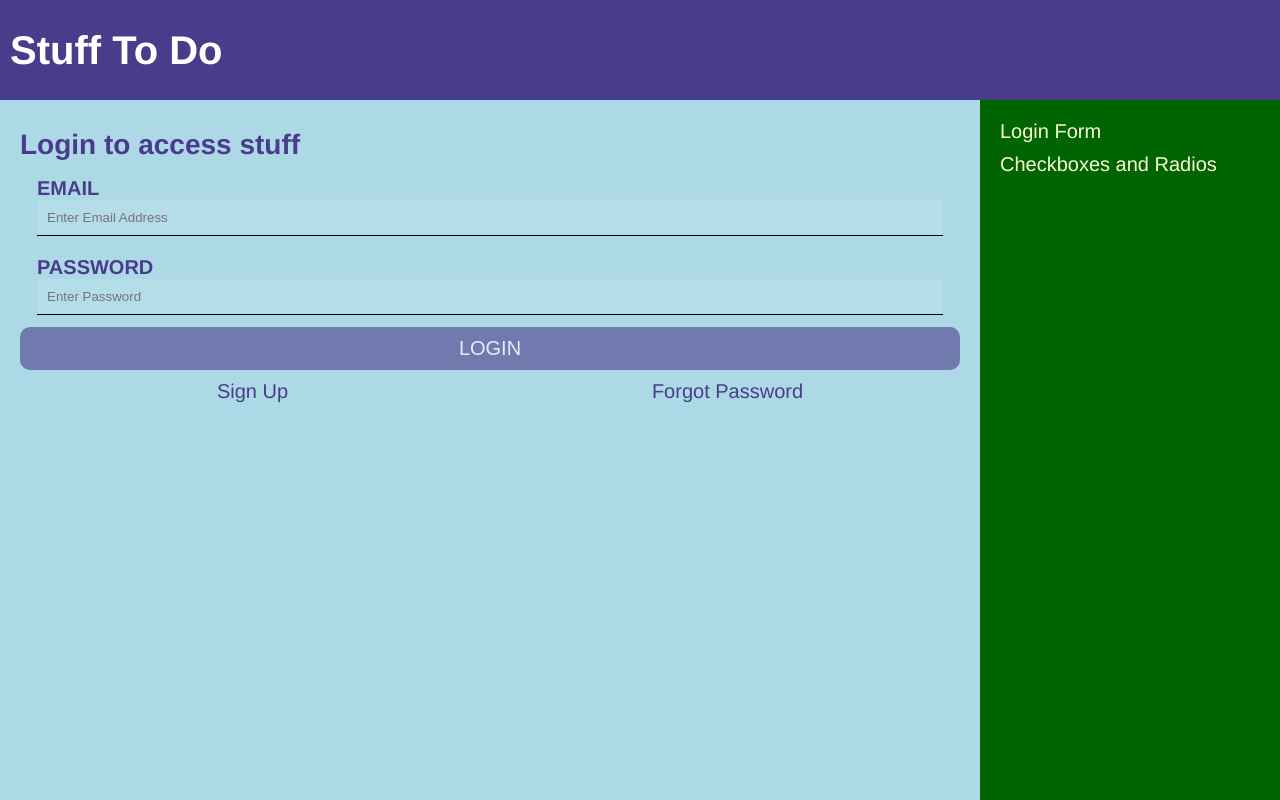
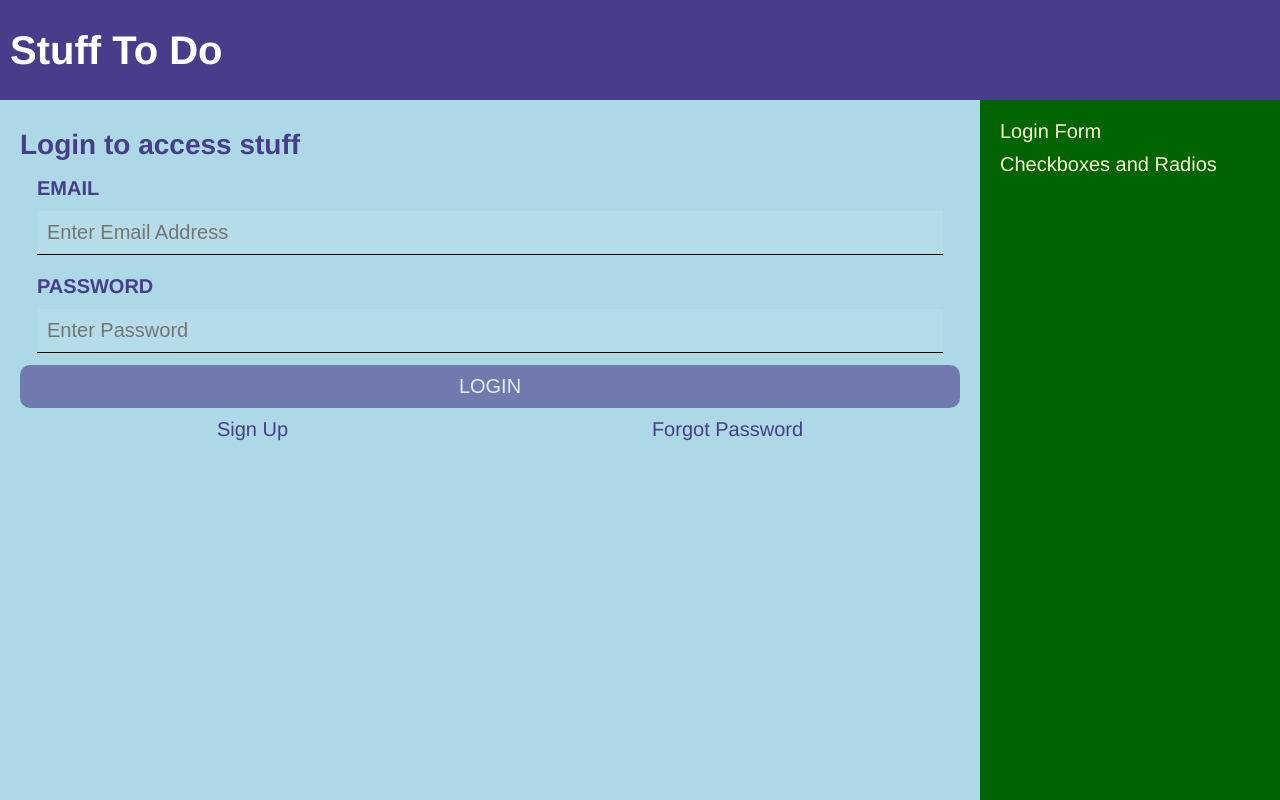
Before and after one commit to khayden73/form-samples, a React (Create React App) app: page /login in a window 1280 px wide. Built offline with nearby package versions, Linux system fonts and the light colour scheme.

Commit message:
form validation?

```diff
--- a/src/components/LoginForm.js
+++ b/src/components/LoginForm.js
@@ -1,15 +1,18 @@
 import styles from "./LoginForm.module.scss";
 import { Link } from "react-router-dom";
 import { useState } from "react";
-import { isValidEmail } from "../lib/validate";
+import { isValidEmail, isValidPassword } from "../lib/validate";
 
 export function LoginForm() {
     const [enabled, setEnabled] = useState(false);
-
-    const valid = {
+    const [valid, setValid] = useState({
         email: false,
         password: false,
-    };
+    });
+    const [form, setForm] = useState({
+        email: "",
+        password: "",
+    });
 
     return (
         <div className={styles["login-form"]}>
@@ -24,14 +27,27 @@ export function LoginForm() {
                             type="email"
                             name="email"
                             placeholder="Enter Email Address"
+                            data-validated={valid.email}
+                            data-error={form.email.length > 0 && !valid.email}
+                            data-lpignore="true"
                             onChange={(changed) => {
-                                valid.email = isValidEmail(changed.target.value);
+                                setValid({ email: isValidEmail(changed.target.value) });
                             }}
                         />
                     </fieldset>
                     <fieldset>
                         <label>Password</label>
-                        <input type="password" name="password" placeholder="Enter Password" />
+                        <input
+                            type="password"
+                            name="password"
+                            placeholder="Enter Password"
+                            data-validated={valid.password}
+                            data-error={form.password.length > 0 && !valid.password}
+                            data-lpignore="true"
+                            onChange={(changed) => {
+                                setValid({ password: isValidPassword(changed.target.value) });
+                            }}
+                        />
                     </fieldset>
                 </section>
                 <section className={styles.actions}>
--- a/src/components/LoginForm.module.scss
+++ b/src/components/LoginForm.module.scss
@@ -12,6 +12,7 @@
 label {
     text-transform: uppercase;
     font-weight: 600;
+    margin-bottom: 1ch;
 }
 
 fieldset {
@@ -22,9 +23,24 @@ fieldset {
 
 input {
     padding: 1rem;
+    font-size: 2rem;
     border: none;
     border-bottom: 1px solid currentColor;
     background-color: rgba(white, 0.1);
+
+    &:focus {
+        background-color: rgba(white, 0.3);
+    }
+
+    &[data-validated=true] {
+        border: 1px solid currentColor;
+        background-color: rgba(white, 0.3);
+    }
+
+    &[data-error=true] {
+        border: 1px solid red;
+        background-color: rgba(white, 0.5);
+    }
 }
 
 .actions {
--- a/src/lib/validate.js
+++ b/src/lib/validate.js
@@ -1,3 +1,7 @@
 export function isValidEmail(email) {
     return email.includes("@");
 }
+
+export function isValidPassword(pw) {
+    return pw.length > 4;
+}
```
